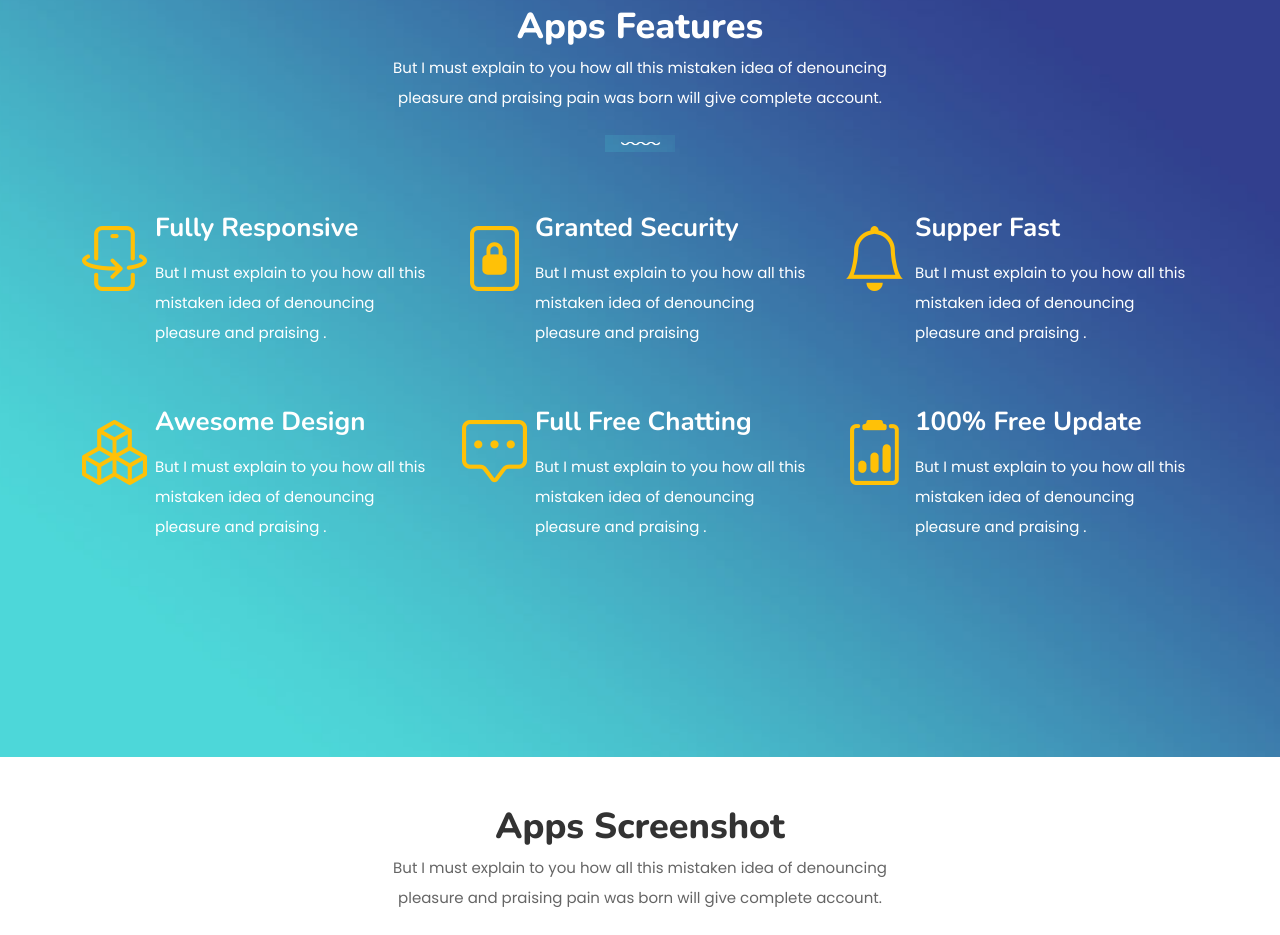
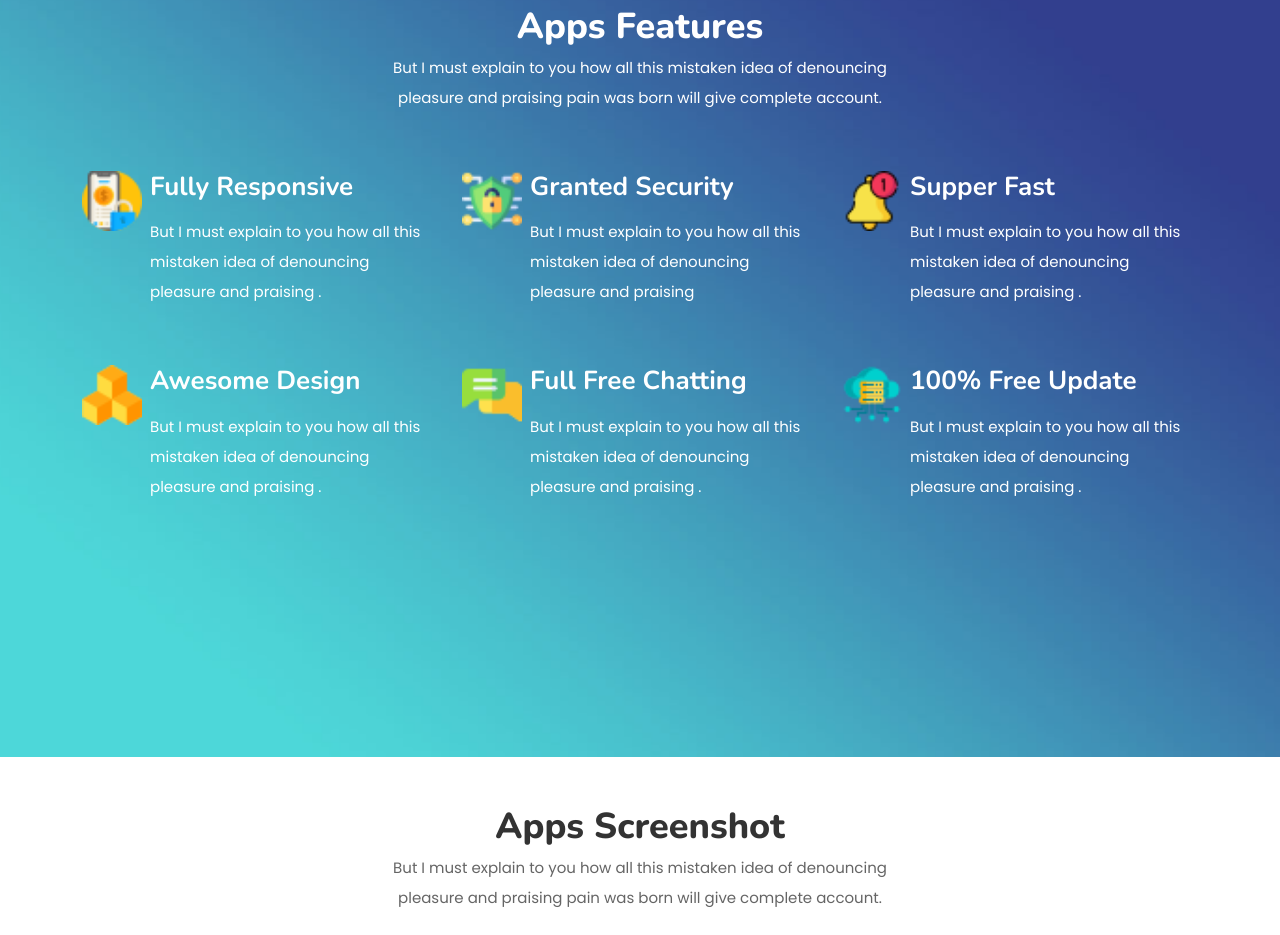
Before and after one commit to alibarcha/unique, a plain HTML site: page index.html in a window 1280 px wide. Shown: the part 1900-2835 px from the top of the page. Drawn offline with nearby package versions, Linux system fonts and the light colour scheme.

Commit message:
add new images and remove icons

```diff
--- a/index.html
+++ b/index.html
@@ -156,14 +156,13 @@
                     <h2 class="section-title text-white">Apps Features</h2>
                     <p class="theme-para text-white">But I must explain to you how all this mistaken idea of denouncing
                         pleasure and praising pain was born will give complete account.</p>
-                    <img src="assets/images/wave-img/blue-img.PNG" class="img-fluid wave-img" alt="wave">
                 </div>
             </div>
             <!-- row 2 -->
-            <div class="row my-5 ">
+            <div class="row my-5 justify-content-center ">
                 <!-- col 1 -->
-                <div class="col-lg-4 col-md-6   d-flex flex-lg-row flex-column ">
-                    <i class="bi bi-phone-flip text-warning " style="font-size: 65px;"></i>
+                <div class="col-lg-4 col-md-6  d-flex flex-lg-row flex-column ">
+                    <img src="assets/images/app-features/mobile-banking.png" class="img-fluid" style=" width: 60px;height: 60px;"  alt="img">
                     <div class=" mx-2 mx-lg-2 ">
                         <h4 class="title text-white">Fully Responsive</h4>
                         <p class="theme-para text-white">But I must explain to you how all this mistaken idea of
@@ -172,7 +171,7 @@
                 </div>
                 <!-- col 2 -->
                 <div class="col-lg-4 col-md-6   d-flex flex-lg-row flex-column   my-md-0 my-3 ">
-                    <i class="bi bi-file-lock2 text-warning " style="font-size: 65px;"></i>
+                    <img src="assets/images/app-features/cyber-security.png" class="img-fluid" style="width: 60px;height: 60px;"  alt="img">
                     <div class=" mx-2 mx-lg-2 ">
                         <h4 class="title text-white">Granted Security</h4>
                         <p class="theme-para text-white">But I must explain to you how all this mistaken idea of
@@ -181,7 +180,7 @@
                 </div>
                 <!-- col 3 -->
                 <div class="col-lg-4 col-md-6   d-flex flex-lg-row flex-column ">
-                    <i class="bi bi-bell text-warning " style="font-size: 65px;"></i>
+                    <img src="assets/images/app-features/bell.png" class="img-fluid" style=" width: 60px;height: 60px;"  alt="img">
                     <div class=" mx-2 mx-lg-2 ">
                         <h4 class="title text-white">Supper Fast</h4>
                         <p class="theme-para text-white">But I must explain to you how all this mistaken idea of
@@ -191,10 +190,10 @@
             </div>
 
             <!-- row 3 -->
-            <div class="row my-5 ">
+            <div class="row my-5 justify-content-center">
                 <!-- col 1 -->
                 <div class="col-lg-4 col-md-6   d-flex flex-lg-row flex-column ">
-                    <i class="bi bi-boxes text-warning " style="font-size: 65px;"></i>
+                    <img src="assets/images/app-features/cube.png" class="img-fluid" style=" width: 60px;height: 60px;"  alt="img">
                     <div class=" mx-2 mx-lg-2 ">
                         <h4 class="title text-white">Awesome Design</h4>
                         <p class="theme-para text-white">But I must explain to you how all this mistaken idea of
@@ -203,7 +202,7 @@
                 </div>
                 <!-- col 2 -->
                 <div class="col-lg-4 col-md-6   d-flex flex-lg-row flex-column   my-md-0 my-3 ">
-                    <i class="bi bi-chat-square-dots text-warning " style="font-size: 65px;"></i>
+                    <img src="assets/images/app-features/chatting.png" class="img-fluid" style="width: 60px;height: 60px;"  alt="img">
                     <div class=" mx-2 mx-lg-2 ">
                         <h4 class="title text-white">Full Free Chatting</h4>
                         <p class="theme-para text-white">But I must explain to you how all this mistaken idea of
@@ -212,7 +211,7 @@
                 </div>
                 <!-- col 3 -->
                 <div class="col-lg-4 col-md-6   d-flex flex-lg-row flex-column   ">
-                    <i class="bi bi-clipboard2-data text-warning " style="font-size: 65px;"></i>
+                    <img src="assets/images/app-features/server.png" class="img-fluid" style="width: 60px;height: 60px;"  alt="img">
                     <div class=" mx-2 mx-lg-2 ">
                         <h4 class="title text-white">100% Free Update</h4>
                         <p class="theme-para text-white">But I must explain to you how all this mistaken idea of
@@ -310,7 +309,7 @@
                     </div>
                 </div>
                 <!-- card 2 -->
-                <div class="col-lg-4 col-md-6 col-sm-9  p-0 my-md-0 my-3 shadow-lg">
+                <div class="col-lg-4 col-md-6 col-sm-9  p-0 my-md-0 my-4 shadow-lg">
                     <div class="card  border-0 rounded-0">
                         <div class="card-body text-center  py-5">
                             <h4 class="title">Golden Plan</h4>
@@ -328,7 +327,7 @@
                     </div>
                 </div>
                 <!-- card 3 -->
-                <div class="col-lg-4 col-md-6 col-sm-9  p-0">
+                <div class="col-lg-4 col-md-6 col-sm-9  p-0 mt-lg-0 mt-3">
                     <div class="card border-0 rounded-0 ">
                         <div class="card-body text-center bg-light py-5">
                             <h4 class="title">Golden Plan</h4>
```
Also changed, not shown: assets/images/app-features/bell.png (added), assets/images/app-features/chatting.png (added), assets/images/app-features/cube.png (added), assets/images/app-features/cyber-security.png (added), assets/images/app-features/mobile-banking.png (added), assets/images/app-features/server.png (added), assets/images/banner/new-img2.PNG.
